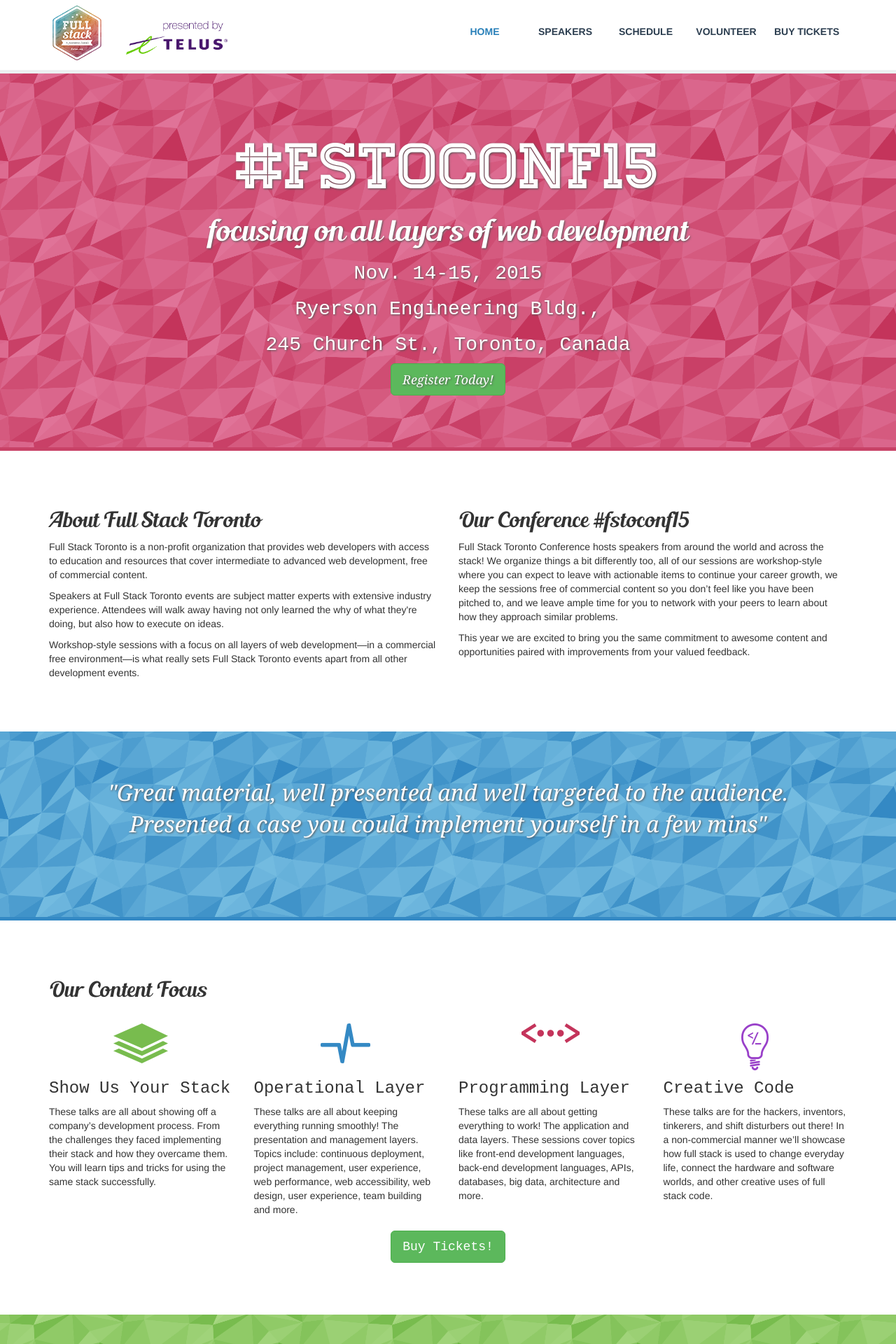
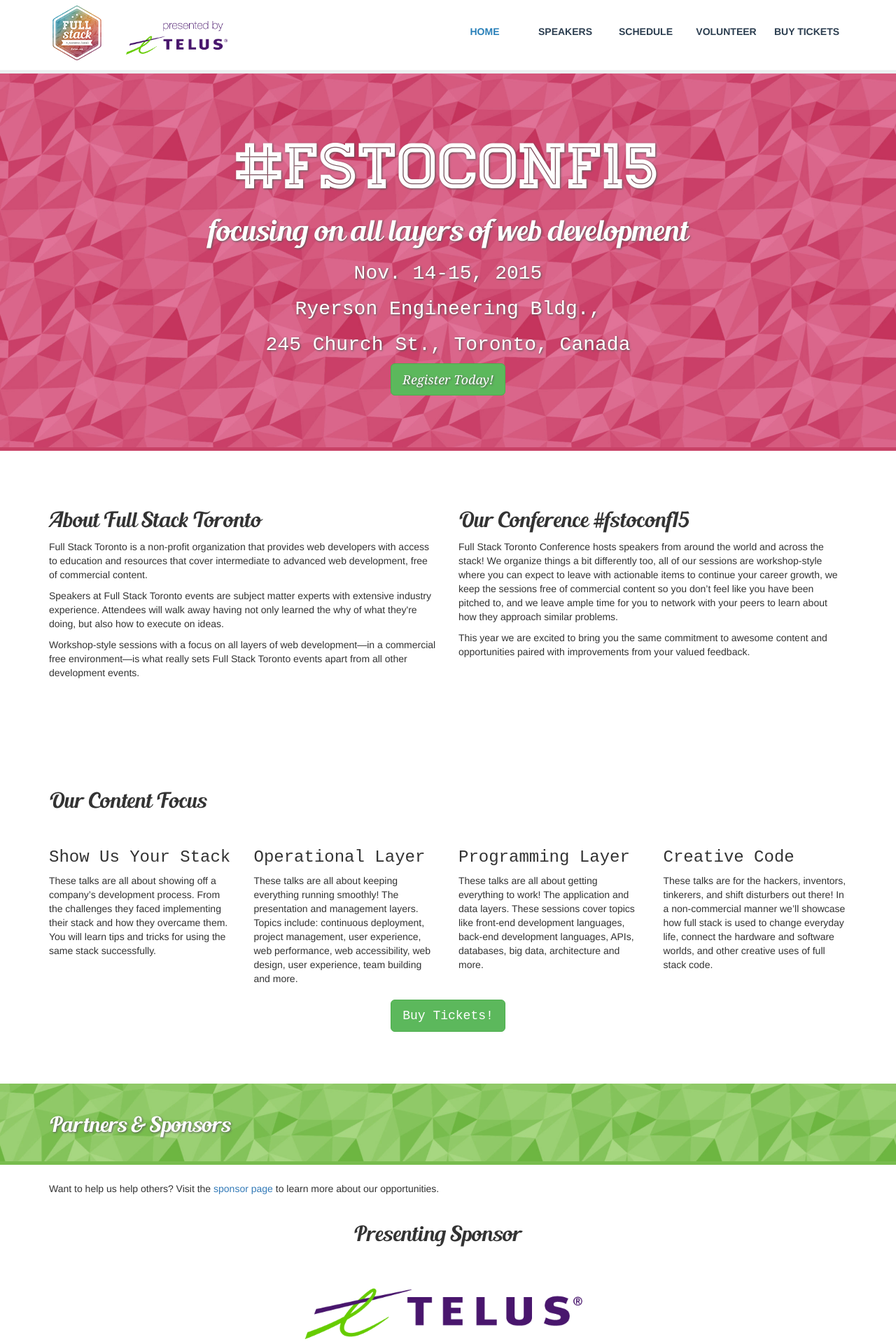
Before and after one commit to fullstackto/fstoco2016, a Jekyll site: the page built from index.html, in a window 1280 px wide. Shown: the top 1920 px of the page at 70% size. Built offline with Jekyll 4.4.1, drawn with Linux system fonts in a browser that asks for light colours; nearby versions of some CDN libraries.

Commit message:
adding privacy policy adding loblaw shrinking images

```diff
--- a/_includes/footer.html
+++ b/_includes/footer.html
@@ -49,6 +49,9 @@
             </li>
             <li class="sponsor">
               <a href="//mandrill.com"><img src="/static/images/sponsors/mandrill.png" alt="Mandrill" /></a>
+            </li>
+            <li class="sponsor">
+              <a href="https://www.linkedin.com/company/loblaw-digital/careers"><img src="/static/images/sponsors/loblaw-digital.svg" alt="Loblaw Digital" /></a>
             </li>
           </ul>
         </div>
@@ -143,7 +146,7 @@
 <footer>
   <div class="container">
     <div class="row col-md-12">
-      &copy; 2015 Full Stack Toronto - Canadian Federal Non-Profit #8992240 | <a href="/code-of-conduct">Code of Conduct</a>
+      &copy; 2015 Full Stack Toronto - Canadian Federal Non-Profit #8992240 | <a href="/code-of-conduct">Code of Conduct</a> <a href="//www.iubenda.com/privacy-policy/759651" class="iubenda-black iubenda-embed" title="Privacy Policy">Privacy Policy</a><script type="text/javascript">(function (w,d) {var loader = function () {var s = d.createElement("script"), tag = d.getElementsByTagName("script")[0]; s.src = "//cdn.iubenda.com/iubenda.js"; tag.parentNode.insertBefore(s,tag);}; if(w.addEventListener){w.addEventListener("load", loader, false);}else if(w.attachEvent){w.attachEvent("onload", loader);}else{w.onload = loader;}})(window, document);</script>
     </div>
   </div>
 </footer>
--- a/_sass/_layout.scss
+++ b/_sass/_layout.scss
@@ -123,7 +123,7 @@
 }
 
 .red-poly {
-  background: url(/static/images/red-bg.png);
+  background: url(/static/images/red-bg.jpg);
   background-size: cover;
   background-attachment: fixed;
   text-shadow: 1px 1px 3px #565656;
@@ -131,7 +131,7 @@
 }
 
 .green-poly {
-  background: url(/static/images/green-bg.png);
+  background: url(/static/images/green-bg.jpg);
   background-size: cover;
   background-attachment: fixed;
   text-shadow: 1px 1px 3px #565656;
@@ -139,7 +139,7 @@
 }
 
 .blue-poly {
-  background: url(/static/images/blue-bg.png);
+  background: url(/static/images/blue-bg.jpg);
   background-size: cover;
   background-attachment: fixed;
   text-shadow: 1px 1px 3px #565656;
@@ -147,7 +147,7 @@
 }
 
 .purple-poly {
-  background: url(/static/images/purple-bg.png);
+  background: url(/static/images/purple-bg.jpg);
   background-size: cover;
   background-attachment: fixed;
   text-shadow: 1px 1px 3px #565656;
--- a/index.html
+++ b/index.html
@@ -34,16 +34,6 @@
     </div>
   </div>
 </section>
-<section id="quotes" class="blue-poly">
-  <div class="quote">"Great material, well presented and well targeted to the audience. Presented a case you could implement yourself in a few mins"</div>
-  <div class="quote">"Great job! Generally speaking, this is exactly the sort of conference I want to be going to. Useful, interesting, not overly introductory."</div>
-  <div class="quote">"Show us your stack talks were a great opportunity to see how other companies structure their systems."</div>
-  <div class="quote">"Lots of great content, awesome to see friends and meet the out of towners."</div>
-  <div class="quote">"... the first FullStack TO conference focused on the most important thing, and succeeded. Good talks first, ..." - @dglozic</div>
-  <div class="quote">"It was for sure one of the best conferences this year! Amazing talks! Amazing people! Big thx to organizers. -@twitanvk</div>
-  <div class="quote">"#fstoconf14 was well worth attending. Huge thanks to the organizers and speakers!" - codatrix</div>
-  <div class="quote">"The #fstoconf14 networking session turned out to be awesome; I met a lot of cool people doing cool shit" - @ArcadeErrorWin</div>
-</section>
 <section id="streams">
   <div class="container">
     <div class="row">
@@ -52,33 +42,21 @@
       </div>
 
       <div class="col-md-3 stream">
-        <div class="stream-img">
-          <img src="/static/images/suys.png" alt="Show Us Your Stack" />
-        </div>
         <h3>Show Us Your Stack</h3>
         <p>These talks are all about showing off a company’s development process. From the challenges they faced implementing their stack and how they overcame them. You will learn tips and tricks for using the same stack successfully.</p>
       </div>
 
       <div class="col-md-3 stream">
-        <div class="stream-img">
-          <img src="/static/images/ol.png" alt="Operational Layer" />
-        </div>
         <h3>Operational Layer</h3>
         <p>These talks are all about keeping everything running smoothly! The presentation and management layers. Topics include: continuous deployment, project management, user experience, web performance, web accessibility, web design, user experience, team building and more.</p>
       </div>
 
       <div class="col-md-3 stream">
-        <div class="stream-img">
-          <img src="/static/images/pl.png" alt="Programming Layer" />
-        </div>
         <h3>Programming Layer</h3>
         <p>These talks are all about getting everything to work! The application and data layers. These sessions cover topics like front-end development languages, back-end development languages, APIs, databases, big data, architecture and more.</p>
       </div>
 
       <div class="col-md-3 stream">
-        <div class="stream-img">
-          <img src="/static/images/cc.png" alt="Creative Code" />
-        </div>
         <h3>Creative Code</h3>
         <p>These talks are for the hackers, inventors, tinkerers, and shift disturbers out there! In a non-commercial manner we’ll showcase how full stack is used to change everyday life, connect the hardware and software worlds, and other creative uses of full stack code.</p>
       </div>
```
Also changed, not shown: _data/speakers.json (+0 -17 lines), sponsor/index.html (+4 -6 lines), _data/agenda.json, static/images/blue-bg.jpg (added), static/images/green-bg.jpg (added), static/images/purple-bg.jpg (added), static/images/red-bg.jpg (added), static/images/sponsors/loblaw-digital.svg (added).
